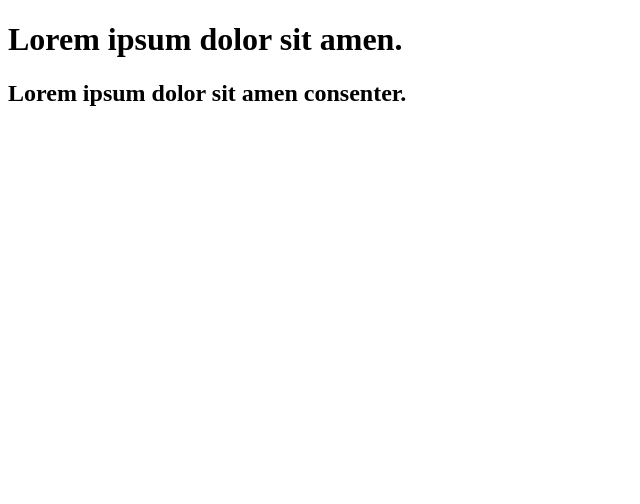
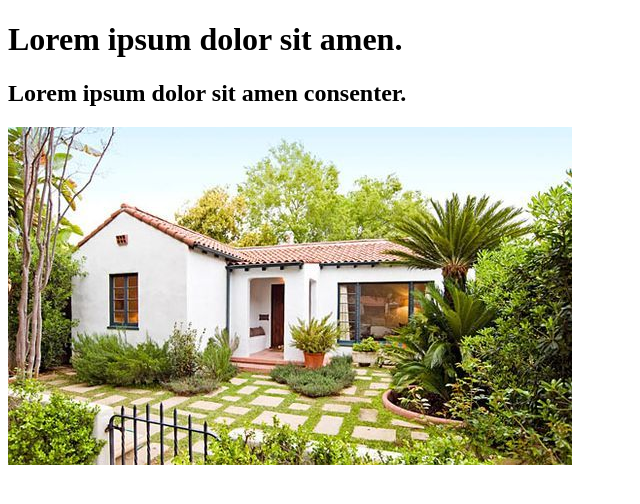
Before and after one commit to fiveamcoder/my-first-repo, a plain HTML site: page index.html in a window 1280 px wide. Shown: the whole page, without its empty margins (0-640 px from the left). Drawn offline with Linux system fonts and the light colour scheme.

Commit message:
image add

```diff
--- a/index.html
+++ b/index.html
@@ -9,5 +9,6 @@
 <body>
     <h1>Lorem ipsum dolor sit amen.</h1>
     <h2>Lorem ipsum dolor sit amen consenter.</h2>
+    <img src="village.jpg" alt="">
 </body>
 </html>
```
Also changed, not shown: village.jpg (added).
